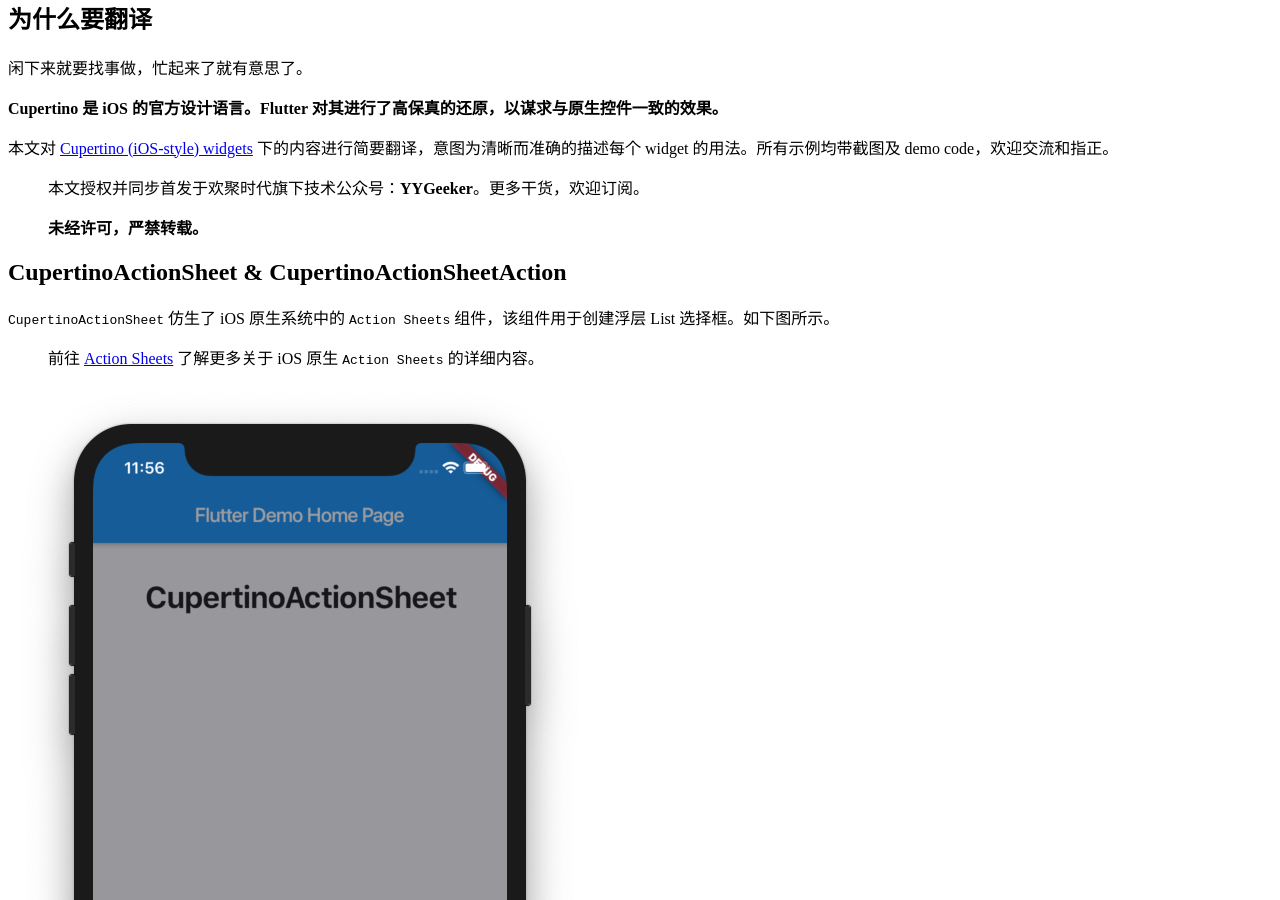
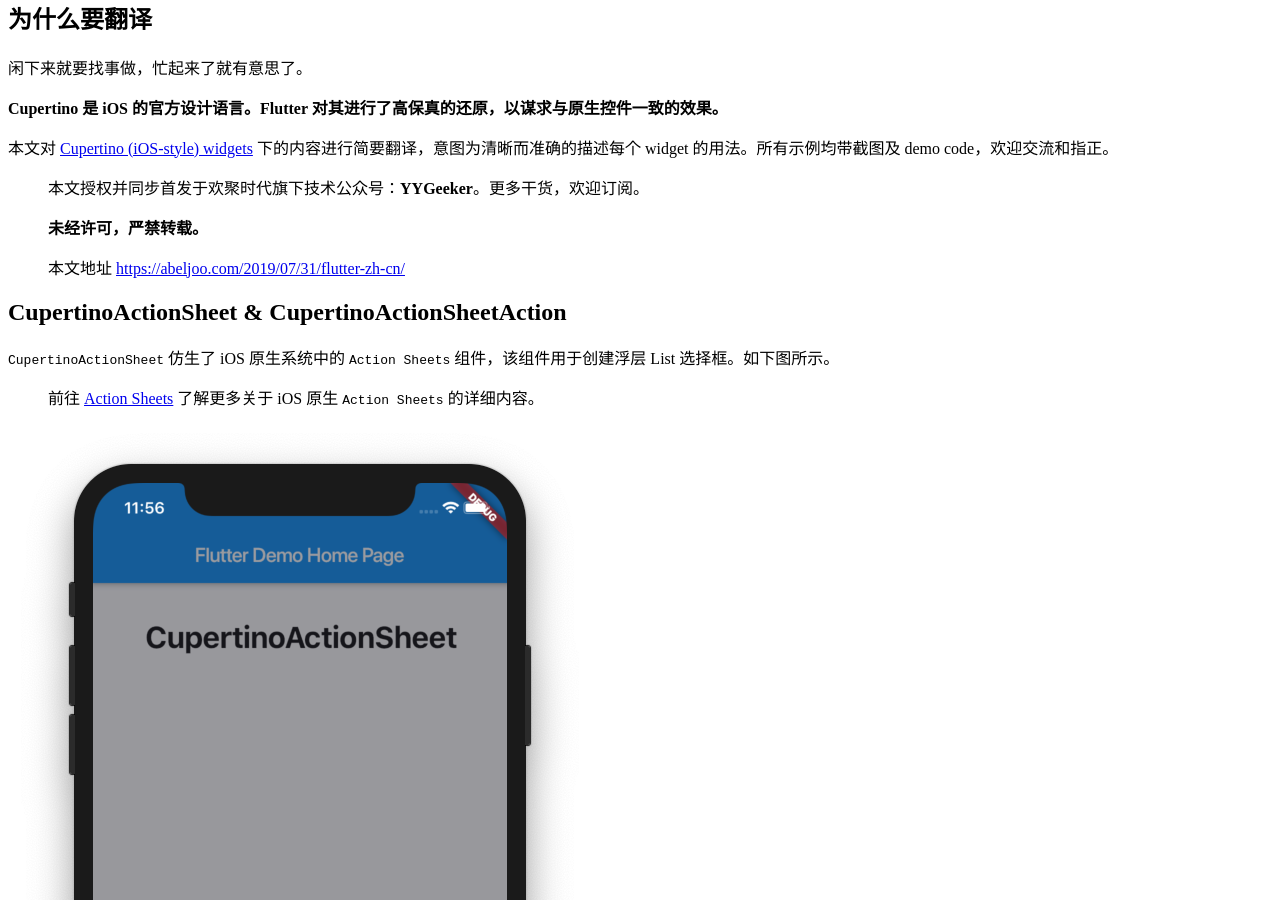
Before and after one commit to AbelJoo/abeljoo.github.io, a Jekyll site: the page built from _posts/2019-07-31-flutter-zh-cn.markdown, in a window 1280 px wide and 900 px high, scrolled down 421 px. Built offline with Jekyll 4.4.1, drawn with Linux system fonts in a browser that asks for light colours; comment, search, counter and statistics services are not loaded.

Commit message:
<None commit>

```diff
--- a/_posts/2019-07-31-flutter-zh-cn.markdown
+++ b/_posts/2019-07-31-flutter-zh-cn.markdown
@@ -24,6 +24,8 @@
 > 本文授权并同步首发于欢聚时代旗下技术公众号：**YYGeeker**。更多干货，欢迎订阅。
 >
 > **未经许可，严禁转载。**
+>
+> 本文地址 [https://abeljoo.com/2019/07/31/flutter-zh-cn/](https://abeljoo.com/2019/07/31/flutter-zh-cn/)
 
 # CupertinoActionSheet & CupertinoActionSheetAction
 
```
